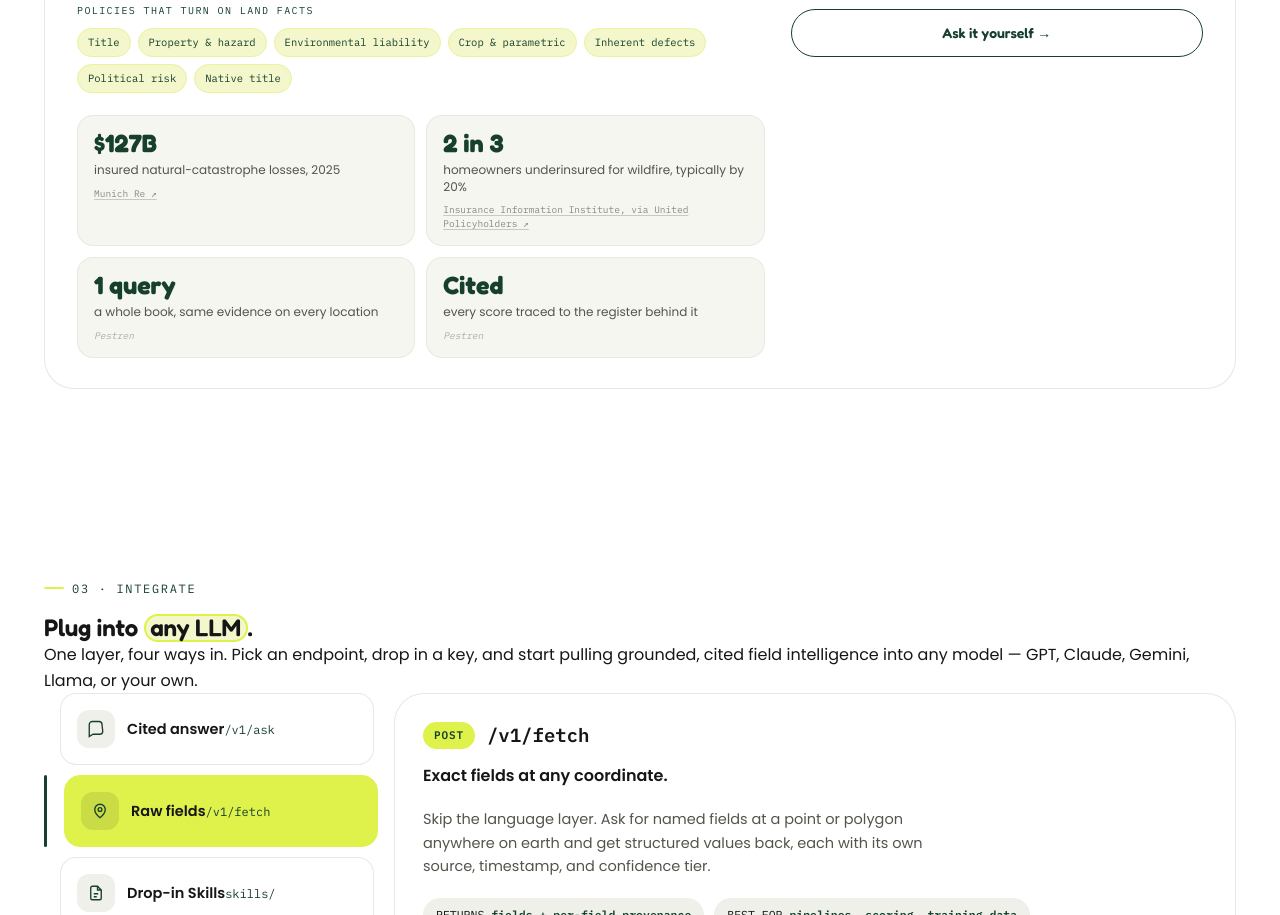
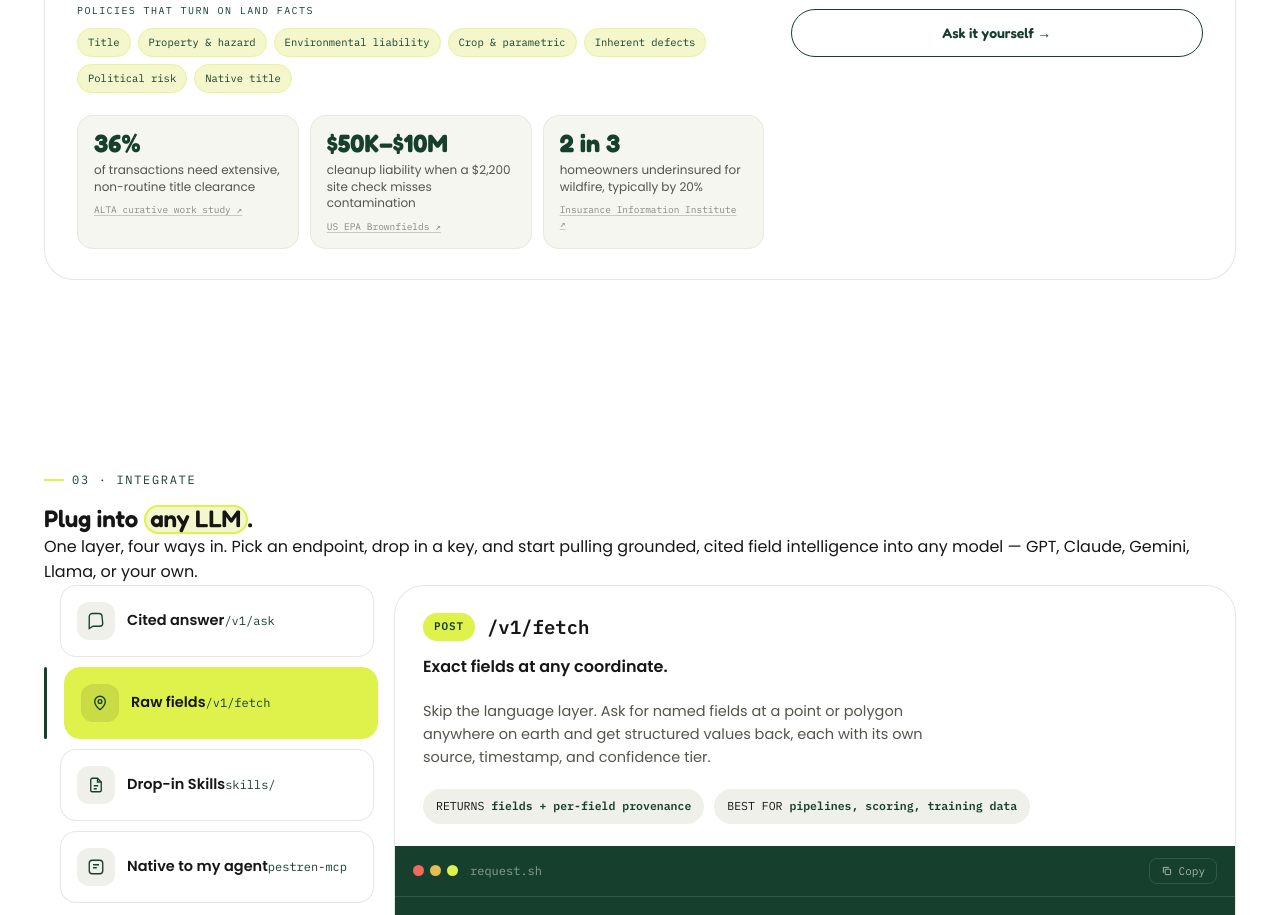
Before and after one commit to SAHU-01/pestren, a website: page index.html in a window 1280 px wide. Shown: the part 2305-3220 px from the top of the page. Drawn offline with Linux system fonts and the light colour scheme.

Commit message:
feat: three figures in a row, and insurance numbers about diligence failing
LAYOUT

Four tiles in a 2x2 made the reader scan a block. Three in a line reads as
one statement with three parts. They stack at 860px, where three columns of
12px text stops working.

THE INSURANCE NUMBERS WERE THE WRONG NUMBERS

$127B of catastrophe losses and "1 query / Cited" said nothing about
diligence. Catastrophe losses happen whether or not anyone checked the
ground, and the two Pestren tiles were our features wearing a statistic's
clothes. All three are replaced with figures about diligence itself failing:

  36%        of transactions need extensive, non-routine title clearance
             — ALTA's own curative work study
  $50K-$10M  cleanup liability when a $2,200 site check misses contamination
             — US EPA Brownfields
  2 in 3     homeowners underinsured for wildfire, typically by 20%
             — Insurance Information Institute

The middle one is the sharpest thing on the page. A Phase I costs $2,200 and
the liability it exists to catch runs to eight figures, because CERCLA
assigns liability on ownership alone. That is the entire argument for
checking the ground properly, in one ratio.

VERIFIED RATHER THAN QUOTED

The widely-repeated "one in three title searches finds a problem" traces to
an ALTA spokesman quoted second-hand. ALTA's own study puts 36% of
transactions in extensive non-routine curative work, so the page cites the
study rather than the quote about it.

Every other panel drops to three tiles: the two sourced figures and one of
ours, rather than two of each.

Co-Authored-By: Claude Opus 5 <noreply@anthropic.com>

```diff
--- a/index.html
+++ b/index.html
@@ -276,17 +276,15 @@
   .sp-list li::after { content:''; position:absolute; left:5px; top:.6em; width:4px; height:7px;
     border-right:2px solid var(--forest); border-bottom:2px solid var(--forest); transform:rotate(42deg); }
 
-  /* Two rows of two. The top pair is what the problem costs today and carries a
-     source link; the bottom pair is what we return and is marked as ours. Same
-     tile, different provenance — which is the distinction the whole page turns
-     on, so it is visible rather than implied. */
   /* Named policy lines, not our feature names. An insurer should find their own
      product on the card the same way the citation lets a reader find a number. */
   .ptags { display:flex; flex-wrap:wrap; gap:7px; margin-top:2px; }
   .ptags span { font-family:var(--mono); font-size:10.5px; padding:5px 10px; border-radius:999px;
     background:var(--lime-pale); border:1px solid var(--lime-soft); color:var(--forest); white-space:nowrap; }
 
-  .sp-stats { display:grid; grid-template-columns:1fr 1fr; gap:11px; margin-top:22px; }
+  /* Three across, one row. Four in a 2x2 made the reader scan a block; three in
+     a line reads as one statement with three parts. */
+  .sp-stats { display:grid; grid-template-columns:repeat(3,1fr); gap:11px; margin-top:22px; }
   .sst { background:var(--cream); border:1px solid var(--line-2); border-radius:var(--r-sm); padding:15px 16px; }
   .sst-f { display:block; font-family:var(--display); font-weight:700; font-size:clamp(19px,2vw,25px);
     line-height:1; color:var(--forest); font-variant-numeric:tabular-nums; margin-bottom:6px; }
@@ -318,11 +316,13 @@
   @media (max-width:860px){
     .spanel { grid-template-columns:1fr; gap:20px; padding:24px 22px; }
   }
+  @media (max-width:860px){
+    .sp-stats { grid-template-columns:1fr; }
+  }
   @media (max-width:640px){
     .stabs { gap:6px; margin-bottom:16px; }
     .stab { font-size:11px; padding:8px 12px; }
     .spanel { padding:20px 18px; border-radius:var(--r); }
-    .sp-stats { grid-template-columns:1fr; }
   }
 
   /* ===================== INTEGRATE ===================== */
@@ -1014,10 +1014,9 @@
             <span class="sp-k">Policies that turn on land facts</span>
             <div class="ptags"><span>Title</span><span>Property &amp; hazard</span><span>Environmental liability</span><span>Crop &amp; parametric</span><span>Inherent defects</span><span>Political risk</span><span>Native title</span></div>
             <div class="sp-stats">
-                <div class="sst"><span class="sst-f">$127B</span><span class="sst-l">insured natural-catastrophe losses, 2025</span><a class="sst-src" href="https://www.munichre.com/en/company/media-relations/media-information-and-corporate-news/media-information/2026/natural-disaster-figures-2025.html" target="_blank" rel="noopener">Munich Re &#8599;</a></div>
-                <div class="sst"><span class="sst-f">2 in 3</span><span class="sst-l">homeowners underinsured for wildfire, typically by 20%</span><a class="sst-src" href="https://uphelp.org/two-thirds-of-homeowners-underinsured-for-wildfire-loss/" target="_blank" rel="noopener">Insurance Information Institute, via United Policyholders &#8599;</a></div>
-                <div class="sst"><span class="sst-f">1 query</span><span class="sst-l">a whole book, same evidence on every location</span><span class="sst-src own">Pestren</span></div>
-                <div class="sst"><span class="sst-f">Cited</span><span class="sst-l">every score traced to the register behind it</span><span class="sst-src own">Pestren</span></div>
+                <div class="sst"><span class="sst-f">36%</span><span class="sst-l">of transactions need extensive, non-routine title clearance</span><a class="sst-src" href="https://www.alta.org/media/pdf/240506-ALTA-Title-Insurance-Curative-Work-Study-Report.pdf" target="_blank" rel="noopener">ALTA curative work study &#8599;</a></div>
+                <div class="sst"><span class="sst-f">$50K&ndash;$10M</span><span class="sst-l">cleanup liability when a $2,200 site check misses contamination</span><a class="sst-src" href="https://www.epa.gov/brownfields/environmental-contamination-brownfield-sites" target="_blank" rel="noopener">US EPA Brownfields &#8599;</a></div>
+                <div class="sst"><span class="sst-f">2 in 3</span><span class="sst-l">homeowners underinsured for wildfire, typically by 20%</span><a class="sst-src" href="https://uphelp.org/two-thirds-of-homeowners-underinsured-for-wildfire-loss/" target="_blank" rel="noopener">Insurance Information Institute &#8599;</a></div>
             </div>
           </div>
           <div class="sp-right">
@@ -1045,7 +1044,6 @@
                 <div class="sst"><span class="sst-f">31%</span><span class="sst-l">of banks are CRE-concentrated &mdash; 1,374 of them</span><a class="sst-src" href="https://www.fdic.gov/analysis/2025-risk-review.pdf" target="_blank" rel="noopener">FDIC Risk Review 2025 &#8599;</a></div>
                 <div class="sst"><span class="sst-f">$116.4B</span><span class="sst-l">of commercial property already distressed, Q1 2025</span><a class="sst-src" href="https://www.msci.com/research-and-insights/quick-take/distress-in-us-commercial-property-grew-at-a-slower-rate" target="_blank" rel="noopener">MSCI Capital Trends &#8599;</a></div>
                 <div class="sst"><span class="sst-f">Audit-trailed</span><span class="sst-l">every claim back to its recording office</span><span class="sst-src own">Pestren</span></div>
-                <div class="sst"><span class="sst-f">Portfolio-wide</span><span class="sst-l">not one file at a time</span><span class="sst-src own">Pestren</span></div>
             </div>
           </div>
           <div class="sp-right">
@@ -1073,7 +1071,6 @@
                 <div class="sst"><span class="sst-f">$10&ndash;20K</span><span class="sst-l">buyer-paid diligence on one complex parcel, forfeited if it dies</span><a class="sst-src" href="https://seriouslandcapital.com/who-pays-for-due-diligence-on-a-land-deal/" target="_blank" rel="noopener">Serious Land Capital &#8599;</a></div>
                 <div class="sst"><span class="sst-f">Hundreds</span><span class="sst-l">of properties at the top of a funnel that ends in one deal</span><a class="sst-src" href="https://crowdstreet.com/resources/investment-fundamentals/commercial-real-estate-transaction-process" target="_blank" rel="noopener">CrowdStreet &#8599;</a></div>
                 <div class="sst"><span class="sst-f">Minutes</span><span class="sst-l">for a screen that used to take weeks</span><span class="sst-src own">Pestren</span></div>
-                <div class="sst"><span class="sst-f">Every claim</span><span class="sst-l">cited to the record that carries it</span><span class="sst-src own">Pestren</span></div>
             </div>
           </div>
           <div class="sp-right">
@@ -1101,7 +1098,6 @@
                 <div class="sst"><span class="sst-f">~11&times;</span><span class="sst-l">over-crediting, attributed to selection bias in control areas</span><a class="sst-src" href="https://www.nature.com/articles/s41467-026-71552-3" target="_blank" rel="noopener">Nature Communications &#8599;</a></div>
                 <div class="sst"><span class="sst-f">78%</span><span class="sst-l">of the top 50 offset projects judged likely ineffective</span><a class="sst-src" href="https://carboncredits.com/study-finds-carbon-offsets-failing-to-deliver-real-climate-impact/" target="_blank" rel="noopener">Corporate Accountability review &#8599;</a></div>
                 <div class="sst"><span class="sst-f">10,000s</span><span class="sst-l">of acres screened before commitment</span><span class="sst-src own">Pestren</span></div>
-                <div class="sst"><span class="sst-f">Reproducible</span><span class="sst-l">the baseline re-runs on demand</span><span class="sst-src own">Pestren</span></div>
             </div>
           </div>
           <div class="sp-right">
@@ -1129,7 +1125,6 @@
                 <div class="sst"><span class="sst-f">$64B</span><span class="sst-l">of data centre projects blocked or delayed since 2023</span><a class="sst-src" href="https://www.datacenterwatch.org/report" target="_blank" rel="noopener">Data Center Watch &#8599;</a></div>
                 <div class="sst"><span class="sst-f">$70&ndash;105M</span><span class="sst-l">cost of a 12&ndash;18 month permit delay on a $1B project</span><a class="sst-src" href="https://www.globaldatacenterhub.com/p/permitting-zoning-and-environmental" target="_blank" rel="noopener">Global Data Center Hub &#8599;</a></div>
                 <div class="sst"><span class="sst-f">8 workstreams</span><span class="sst-l">resolved together, not sequentially</span><span class="sst-src own">Pestren</span></div>
-                <div class="sst"><span class="sst-f">Side by side</span><span class="sst-l">every candidate on one standard</span><span class="sst-src own">Pestren</span></div>
             </div>
           </div>
           <div class="sp-right">
@@ -1157,7 +1152,6 @@
                 <div class="sst"><span class="sst-f">$9.94B</span><span class="sst-l">spent a year on property valuation services</span><a class="sst-src" href="https://www.researchandmarkets.com/reports/6177430/real-estate-valuation-service-market-report" target="_blank" rel="noopener">Research and Markets &#8599;</a></div>
                 <div class="sst"><span class="sst-f">Hundreds</span><span class="sst-l">screened per deal closed, across the industry</span><a class="sst-src" href="https://crowdstreet.com/resources/investment-fundamentals/commercial-real-estate-transaction-process" target="_blank" rel="noopener">CrowdStreet &#8599;</a></div>
                 <div class="sst"><span class="sst-f">1,000+</span><span class="sst-l">parcels a month is a normal screening load</span><span class="sst-src own">Pestren</span></div>
-                <div class="sst"><span class="sst-f">One standard</span><span class="sst-l">applied to every parcel in a region</span><span class="sst-src own">Pestren</span></div>
             </div>
           </div>
           <div class="sp-right">
@@ -1185,7 +1179,6 @@
                 <div class="sst"><span class="sst-f">$9.94B</span><span class="sst-l">spent a year on property valuation services</span><a class="sst-src" href="https://www.researchandmarkets.com/reports/6177430/real-estate-valuation-service-market-report" target="_blank" rel="noopener">Research and Markets &#8599;</a></div>
                 <div class="sst"><span class="sst-f">30&ndash;60 days</span><span class="sst-l">is what one assembled land report takes today</span><a class="sst-src" href="https://seriouslandcapital.com/who-pays-for-due-diligence-on-a-land-deal/" target="_blank" rel="noopener">Serious Land Capital &#8599;</a></div>
                 <div class="sst"><span class="sst-f">6 years</span><span class="sst-l">of cropping history, dated, from orbit</span><span class="sst-src own">Pestren</span></div>
-                <div class="sst"><span class="sst-f">Per field</span><span class="sst-l">never a county average</span><span class="sst-src own">Pestren</span></div>
             </div>
           </div>
           <div class="sp-right">
@@ -1213,7 +1206,6 @@
                 <div class="sst"><span class="sst-f">$1&ndash;6K</span><span class="sst-l">per report is what the assembly costs today</span><a class="sst-src" href="https://seriouslandcapital.com/who-pays-for-due-diligence-on-a-land-deal/" target="_blank" rel="noopener">Serious Land Capital &#8599;</a></div>
                 <div class="sst"><span class="sst-f">30&ndash;60 days</span><span class="sst-l">is the turnaround that cost buys</span><a class="sst-src" href="https://seriouslandcapital.com/who-pays-for-due-diligence-on-a-land-deal/" target="_blank" rel="noopener">Serious Land Capital &#8599;</a></div>
                 <div class="sst"><span class="sst-f">Per query</span><span class="sst-l">priced by the question, not the report</span><span class="sst-src own">Pestren</span></div>
-                <div class="sst"><span class="sst-f">Client-ready</span><span class="sst-l">citations your proposal can carry</span><span class="sst-src own">Pestren</span></div>
             </div>
           </div>
           <div class="sp-right">
```
